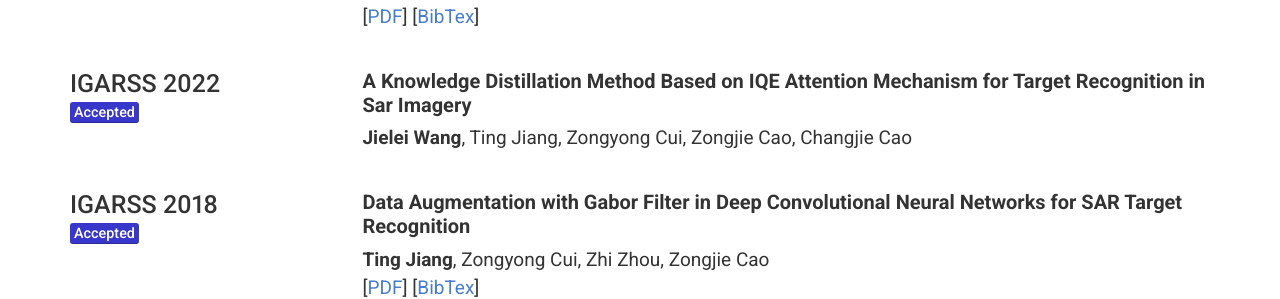
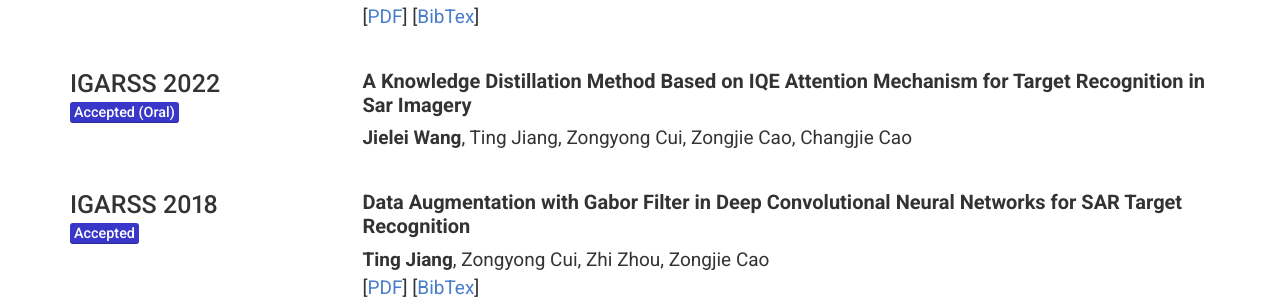
Before and after one commit to Hedlen/Hedlen.github.io, a Jekyll site: the page built from index.md, in a window 1280 px wide and 900 px high, scrolled down 1864 px. Shown: the part 156-455 px from the top of the window. Built offline with Jekyll 4.4.1, drawn with Linux system fonts in a browser that asks for light colours; nearby versions of some CDN libraries.

Commit message:
Update _config.yml

```diff
--- a/_config.yml
+++ b/_config.yml
@@ -169,7 +169,7 @@ content:
       - layout: left
         title: IGARSS 2022
         # caption:
-        sub_title: <blue_mark>Accepted</blue_mark>
+        sub_title: <blue_mark>Accepted (Oral) </blue_mark>
         description: | # this will include new lines to allow paragraphs
           ## **A Knowledge Distillation Method Based on IQE Attention Mechanism for Target Recognition in Sar Imagery**
           **Jielei Wang**, Ting Jiang, Zongyong Cui, Zongjie Cao, Changjie Cao
```
